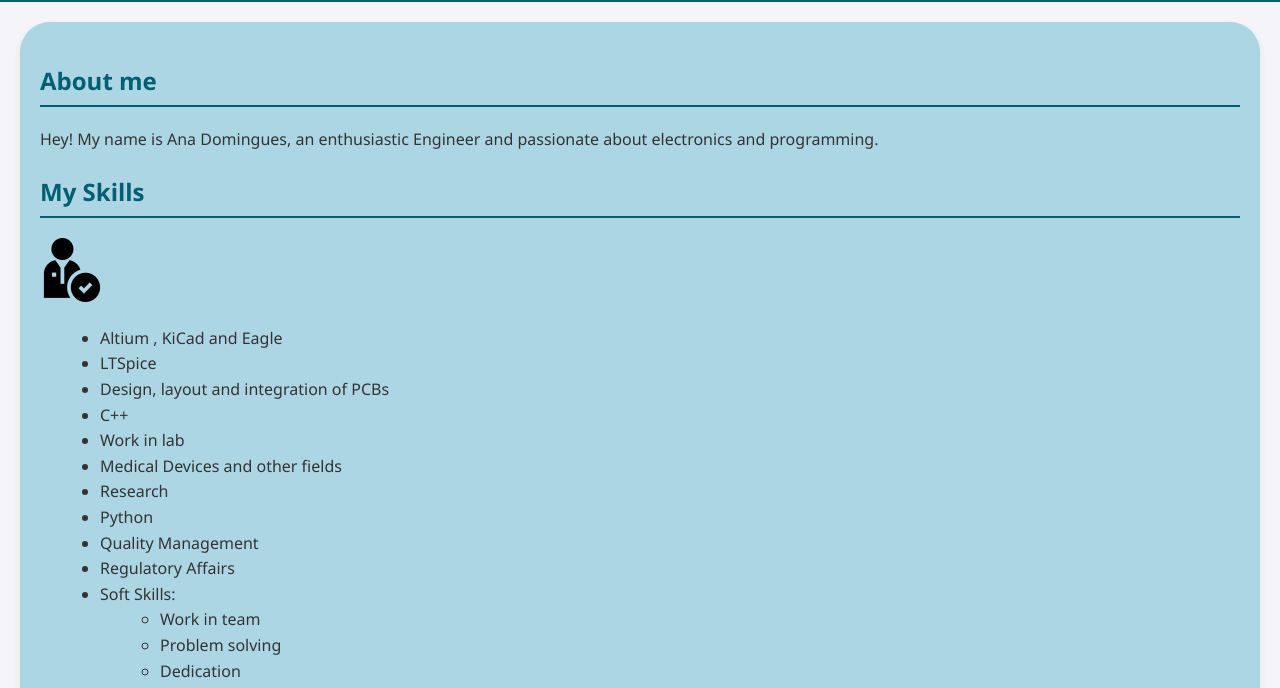
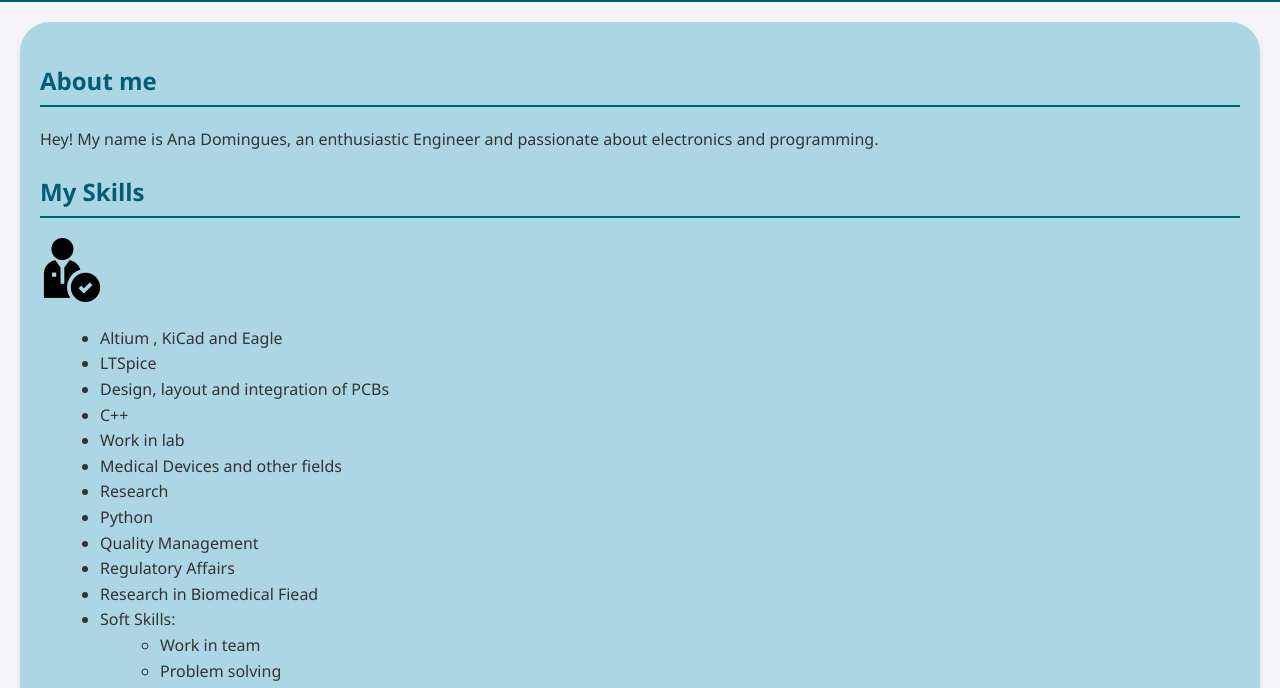
Before and after one commit to GrupodeBioinformatica/GrupodeBioinformatica.github.io, a plain HTML site: page index.html in a window 1280 px wide. Shown: the part 89-777 px from the top of the page. Drawn offline with Linux system fonts and the light colour scheme.

Commit message:
index.html

```diff
--- a/index.html
+++ b/index.html
@@ -30,6 +30,7 @@ height="64" />
 <li>Python</li>
 <li>Quality Management</li>
 <li>Regulatory Affairs</li>
+<li>Research in Biomedical Fiead</li>
 <li>Soft Skills:
 <ul>
 <li>Work in team</li>
```
